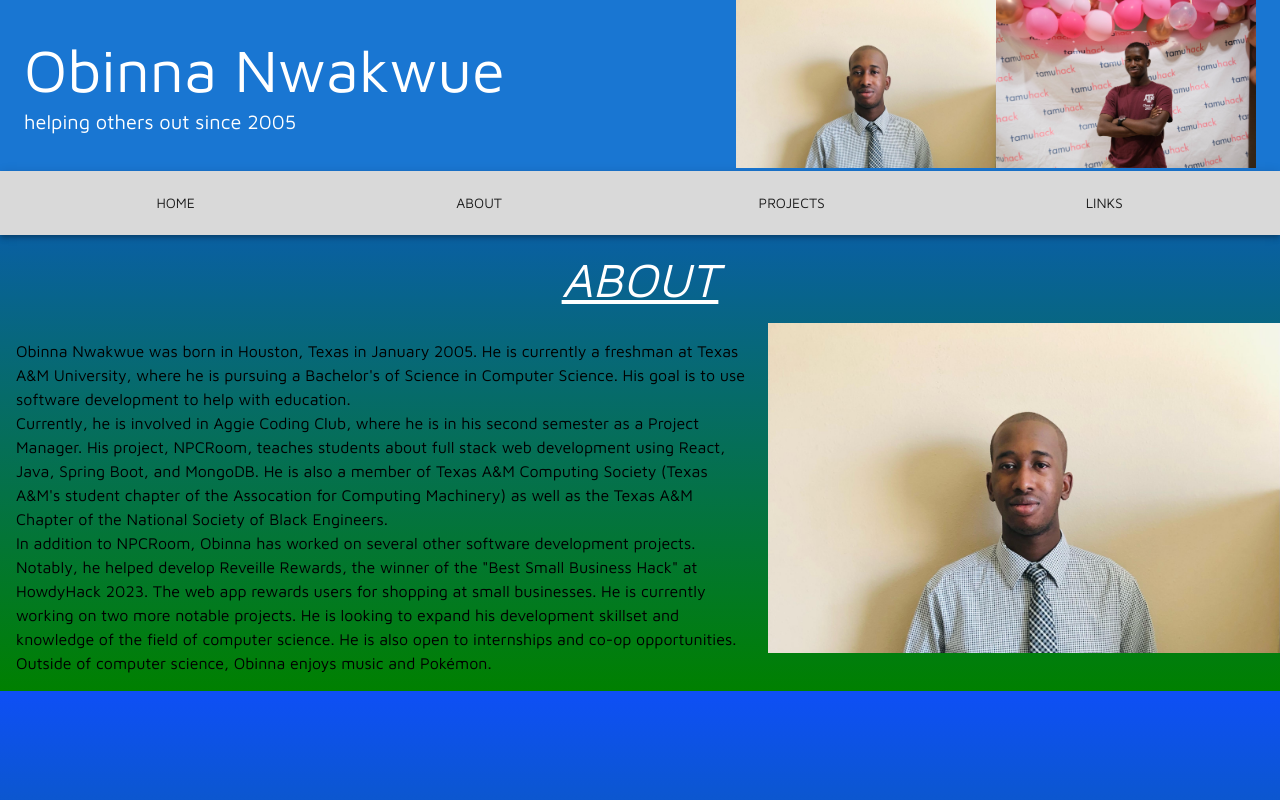
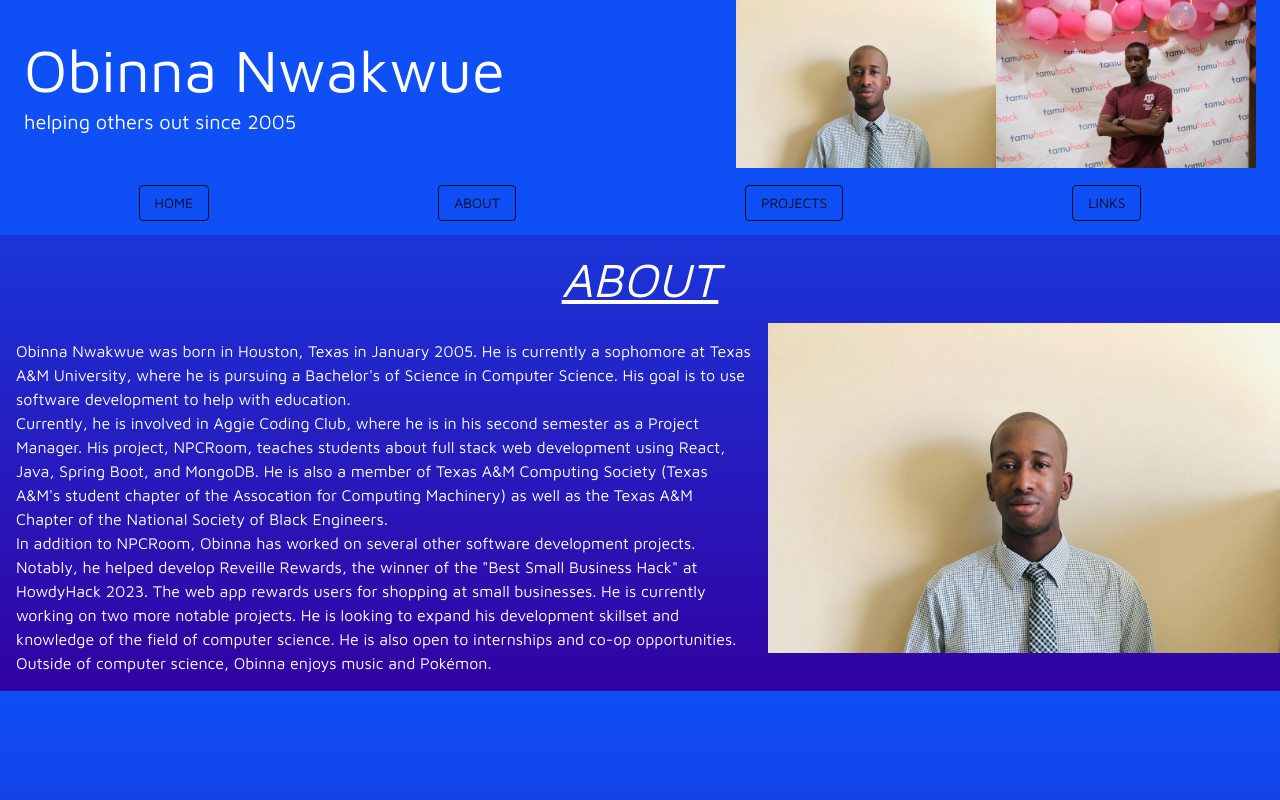
Before and after one commit to obinnanprogrammed/Website, a React (Create React App) app: page /about in a window 1280 px wide. Built offline with nearby package versions, Linux system fonts and the light colour scheme.

Commit message:
some edits to UI

```diff
--- a/src/components/About.js
+++ b/src/components/About.js
@@ -14,7 +14,7 @@ function About() {
             <Box sx={{ display: 'flex', flexDirection: 'row', justifyContent: 'space-between' }}>
                 <Box m={2} sx={{ display: 'flex', flexDirection: 'column' }}>
                     <Typography variant="body1">
-                        Obinna Nwakwue was born in Houston, Texas in January 2005. He is currently a freshman at
+                        Obinna Nwakwue was born in Houston, Texas in January 2005. He is currently a sophomore at
                         Texas A&M University, where he is pursuing a Bachelor's of Science in Computer Science. His goal
                         is to use software development to help with education.
                     </Typography>
--- a/src/components/Header.js
+++ b/src/components/Header.js
@@ -11,7 +11,7 @@ function Header() {
   const navigate = useNavigate();
   return (
     <ThemeProvider theme={theme}>
-      <AppBar position="static">
+      <AppBar position="static" style={{ backgroundColor: "#0E4FF6"}} elevation="0">
         <Toolbar style={{ display: 'flex', flexDirection: 'row', justifyContent: 'space-between'}}>
           <Grid container justifyContent='space-between' alignItems='center'>
             <Grid item>
@@ -29,13 +29,13 @@ function Header() {
           </Grid>
         </Toolbar>
       </AppBar>
-      <AppBar position="static" color="default" style={{ backgroundColor: "#D9D9D9" }}>
+      <AppBar position="static" color="default" style={{ backgroundColor: "#0E4FF6" }} elevation="0">
         <Toolbar alignItems="center">
           <Box sx={{ display: 'flex', justifyContent: 'space-around', width: '100%' }}>
-            <Button color="inherit" onClick={() => { navigate("/"); }}>Home</Button>
-            <Button color="inherit" onClick={() => { navigate("/about"); }}>About</Button>
-            <Button color="inherit" onClick={() => { navigate("/projects"); }}>Projects</Button>
-            <Button color="inherit" onClick={() => { navigate("/links"); }}>Links</Button>
+            <Button color="inherit" variant="outlined" sx={{ ':hover': { bgcolor: '#F5F5DC', color: 'black' } }} onClick={() => { navigate("/"); }}>Home</Button>
+            <Button color="inherit" variant="outlined" sx={{ ':hover': { bgcolor: '#F5F5DC', color: 'black' } }} onClick={() => { navigate("/about"); }}>About</Button>
+            <Button color="inherit" variant="outlined" sx={{ ':hover': { bgcolor: '#F5F5DC', color: 'black' } }} onClick={() => { navigate("/projects"); }}>Projects</Button>
+            <Button color="inherit" variant="outlined" sx={{ ':hover': { bgcolor: '#F5F5DC', color: 'black' } }} onClick={() => { navigate("/links"); }}>Links</Button>
           </Box>
         </Toolbar>
       </AppBar>
--- a/src/components/Home.js
+++ b/src/components/Home.js
@@ -11,7 +11,7 @@ function Home() {
     return (
         <>
             <Header />
-            <Typography variant="h3" style={{ color: "white", textAlign: "center" }}>welcome, you awesome person!</Typography>
+            <Typography variant="h3" style={{ color: "white", textAlign: "center", margin: '3%'}}>welcome, you awesome person!</Typography>
             <Typography variant="h5" m={2}
                 style={{ color: "white", fontWeight: "bold", fontStyle: "italic", textDecoration: "underline" }}>Highlights</Typography>
             <Box sx={{ display: 'flex', flexDirection: 'column', gap: '32px' }}>
--- a/src/components/ProjectComp.js
+++ b/src/components/ProjectComp.js
@@ -4,7 +4,7 @@ import { Box, Link, Button, Card, CardContent } from '@mui/material'
 
 function ProjectComp({ image, title, description, links, techStack }) {
     return (
-        <Card mr={2} sx={{ backgroundColor: 'white', backgroundImage: 'linear-gradient(45deg, #FE6B8B 30%, #FF8E53 90%)', margin: '16px', padding: '16px', borderRadius: '10px' }}>
+        <Card mr={2} sx={{ backgroundColor: 'white', backgroundImage: 'linear-gradient(45deg, #931CAA 30%, #580AEA 90%)', margin: '16px', padding: '16px', borderRadius: '10px' }}>
             <CardContent>
                 <Box sx={{ display: 'flex', flexDirection: 'column', alignItems: 'center', gap: '16px', padding: '16px' }}>
                     {image && <img src={image} alt={title} style={{ display: "block", marginLeft: "auto", marginRight: "auto", width: '80%', height: '200px', borderRadius: '10%' }} />}
--- a/src/index.css
+++ b/src/index.css
@@ -1,10 +1,10 @@
 body {
   margin: 0;
   font-family: 'Maven Pro';
-  color: black;
+  color: white;
   -webkit-font-smoothing: antialiased;
   -moz-osx-font-smoothing: grayscale;
-  background: linear-gradient(to bottom, #0E4FF6, green);
+  background: linear-gradient(to bottom, #0E4FF6, #3202A2);
 }
 
 code {
```
Also changed, not shown: package.json (+4 -4 lines), 1 other file (tests, documents, lock files or other folders).
